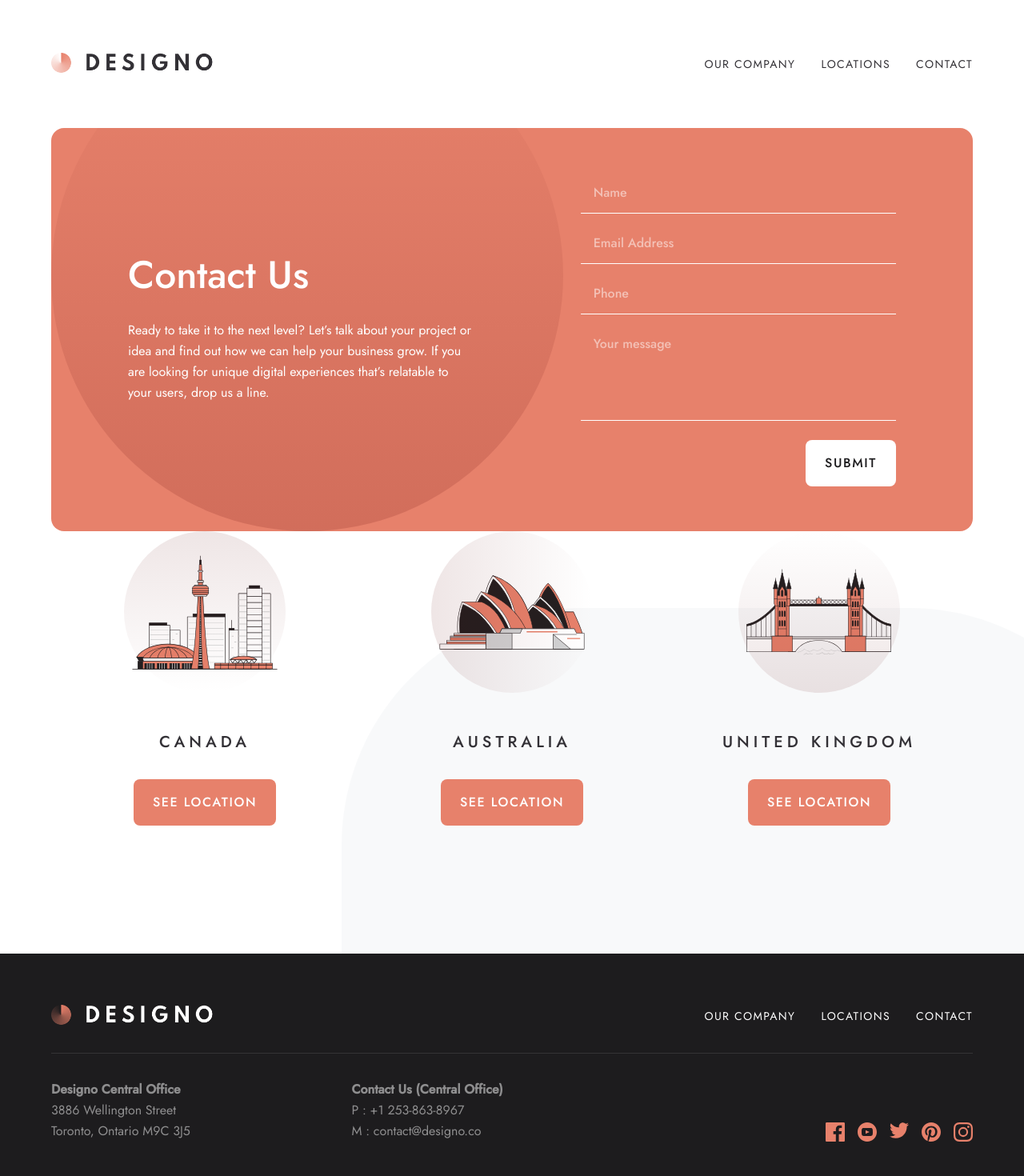
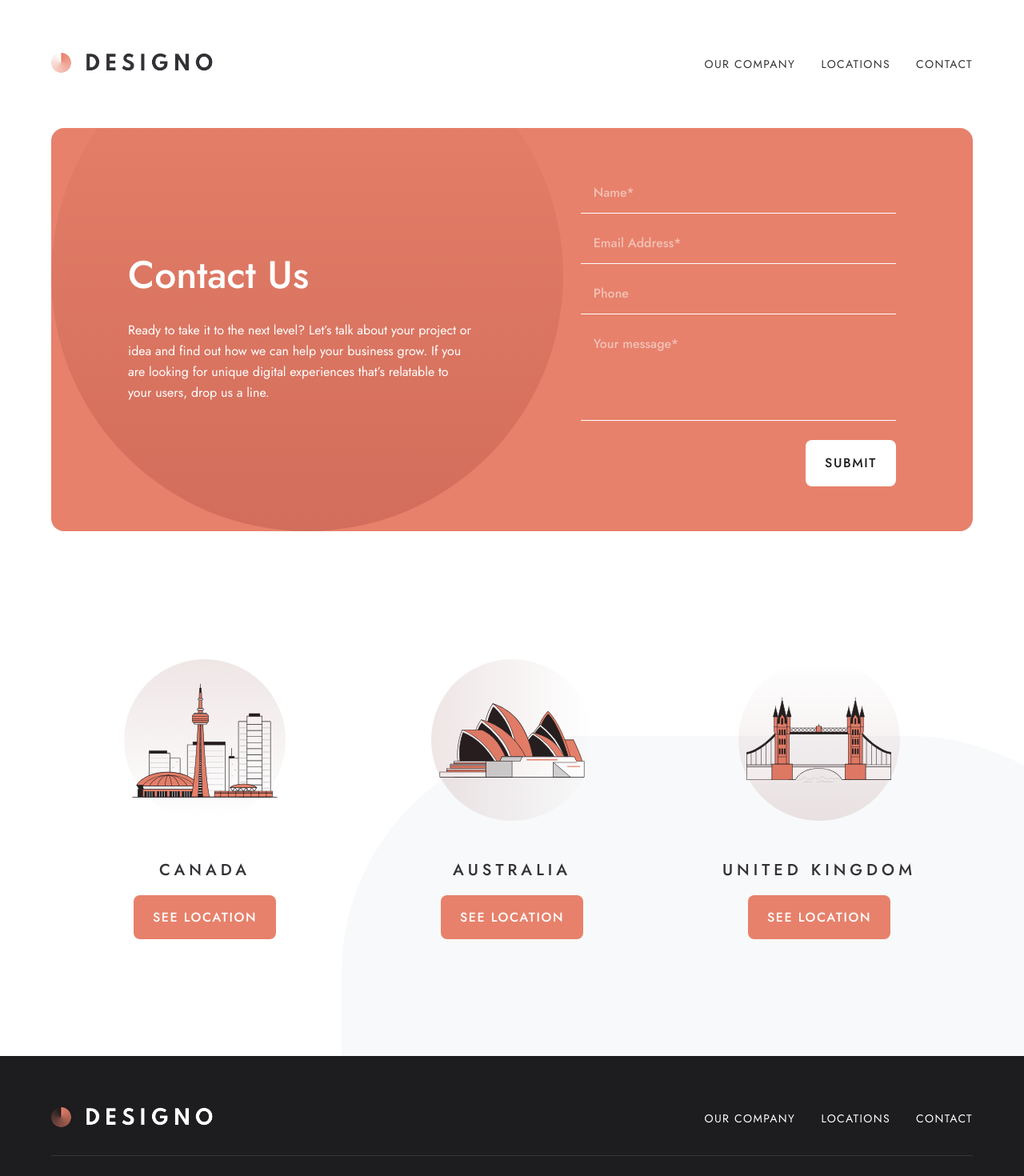
Before and after one commit to BParadowski/designo, a Next.js app: page /contact in a window 1280 px wide. Shown: the top 1470 px of the page at 80% size. Built offline with nearby package versions, Linux system fonts and the light colour scheme.

Commit message:
Add polymorphism to the Button component

```diff
--- a/app/components/Header.tsx
+++ b/app/components/Header.tsx
@@ -5,7 +5,7 @@ import MobileNav from "./MobileNav";
 
 const Header = () => {
   return (
-    <header>
+    <header className="sticky top-0 z-20 bg-white md:static">
       <div className="container">
         <div className="flex h-[--header-height] items-center ">
           <Link href="/">
--- a/app/components/MobileNav.tsx
+++ b/app/components/MobileNav.tsx
@@ -27,9 +27,15 @@ const MobileNav = () => {
             <div className="bg-black">
               <div className="container">
                 <nav className=" flex flex-col gap-8 py-12 text-end text-2xl uppercase tracking-widest text-white">
-                  <Link href="/about">our company</Link>
-                  <Link href="/locations">locations</Link>
-                  <Link href="/contact">contact</Link>
+                  <Link href="/about" onClick={() => setNavOpen(false)}>
+                    our company
+                  </Link>
+                  <Link href="/locations" onClick={() => setNavOpen(false)}>
+                    locations
+                  </Link>
+                  <Link href="/contact" onClick={() => setNavOpen(false)}>
+                    contact
+                  </Link>
                 </nav>
               </div>
             </div>
--- a/app/components/contact/ContactForm.tsx
+++ b/app/components/contact/ContactForm.tsx
@@ -17,8 +17,8 @@ const formSchema = z.object({
 export default function ContactForm() {
   const {
     register,
-    getFieldState,
     handleSubmit,
+    reset,
     formState: { errors },
   } = useForm({
     resolver: zodResolver(formSchema),
@@ -30,31 +30,14 @@ export default function ContactForm() {
       message: "",
     },
   });
-  const nameInvalid = Boolean(getFieldState("name").error);
-  const emailInvalid = Boolean(getFieldState("email").error);
-  const phoneInvalid = Boolean(getFieldState("phone").error);
-  const messageInvalid = Boolean(getFieldState("message").error);
 
   return (
-    <div className=" sm:container">
-      <div
-        className="bg-contact-pattern-mobile sm:bg-contact-pattern-tablet gap-12 bg-primary-700 bg-top bg-no-repeat py-16
-                        text-white sm:gap-8 sm:rounded-2xl sm:bg-[position:left_-8rem_top_-6rem] lg:bg-left-bottom lg:py-14"
-      >
-        <div className="container md:px-14 lg:px-20 xl:px-24">
-          <div className="grid gap-10 lg:grid-flow-col lg:grid-cols-[4fr_3fr]">
-            <div className="grid gap-6 text-center sm:text-start lg:content-center lg:gap-8">
-              <h1 className="text-3xl font-medium md:text-5xl">Contact Us</h1>
-              <p className="lg:max-w-text-narrow">
-                Ready to take it to the next level? Let’s talk about your
-                project or idea and find out how we can help your business grow.
-                If you are looking for unique digital experiences that’s
-                relatable to your users, drop us a line.
-              </p>
-            </div>
     <form
-              className="grid gap-6"
-              onSubmit={handleSubmit((data) => console.log(data))}
+      className="grid gap-10 sm:gap-6"
+      onSubmit={handleSubmit((data) => {
+        console.log(data);
+        reset();
+      })}
     >
       <fieldset className="grid gap-3">
         <div
@@ -65,12 +48,10 @@ export default function ContactForm() {
             type="text"
             className="bg-transparent w-full border-none px-4 py-3 font-medium outline-none placeholder:text-white
                            placeholder:opacity-50 focus-within:placeholder:opacity-80 hover:placeholder:opacity-80"
-                    placeholder="Name"
+            placeholder="Name*"
             {...register("name")}
           />
-                  {nameInvalid && (
-                    <ErrorMessage text={errors.name?.message ?? ""} />
-                  )}
+          {errors.name && <ErrorMessage text={errors.name?.message ?? ""} />}
         </div>
 
         <div
@@ -81,12 +62,10 @@ export default function ContactForm() {
             type="text"
             className="bg-transparent w-full border-none px-4 py-3 font-medium outline-none placeholder:text-white
                            placeholder:opacity-50 focus-within:placeholder:opacity-80 hover:placeholder:opacity-80"
-                    placeholder="Email Address"
+            placeholder="Email Address*"
             {...register("email")}
           />
-                  {emailInvalid && (
-                    <ErrorMessage text={errors.email?.message ?? ""} />
-                  )}
+          {errors.email && <ErrorMessage text={errors.email?.message ?? ""} />}
         </div>
 
         <div
@@ -100,9 +79,7 @@ export default function ContactForm() {
             placeholder="Phone"
             {...register("phone")}
           />
-                  {phoneInvalid && (
-                    <ErrorMessage text={errors.phone?.message ?? ""} />
-                  )}
+          {errors.phone && <ErrorMessage text={errors.phone?.message ?? ""} />}
         </div>
 
         <div
@@ -112,22 +89,20 @@ export default function ContactForm() {
           <textarea
             className="bg-transparent h-28 w-full resize-none border-none px-4 py-3 font-medium outline-none
                            placeholder:text-white placeholder:opacity-50 focus-within:placeholder:opacity-80 hover:placeholder:opacity-80"
-                    placeholder="Your message"
+            placeholder="Your message*"
             {...register("message")}
           />
-                  {messageInvalid && (
+          {errors.message && (
             <ErrorMessage text={errors.message?.message ?? ""} />
           )}
         </div>
       </fieldset>
       <div className="place-self-center lg:place-self-end">
-                <Button theme="neutral">submit</Button>
+        <Button theme="neutral" type="submit">
+          submit
+        </Button>
       </div>
     </form>
-          </div>
-        </div>
-      </div>
-    </div>
   );
 }
 
--- a/app/components/shared/Button.tsx
+++ b/app/components/shared/Button.tsx
@@ -1,13 +1,28 @@
-import Link from "next/link";
-import { ComponentProps, PropsWithChildren } from "react";
+import Link, { LinkProps } from "next/link";
+import {
+  AnchorHTMLAttributes,
+  ButtonHTMLAttributes,
+  PropsWithChildren,
+} from "react";
 
-interface StyledButtonProps {
+interface BaseProps {
   theme: "primary" | "neutral";
-  buttonProps?: Exclude<
-    ComponentProps<"button">,
-    ComponentProps<"button">["className"]
-  >;
 }
+
+interface StyledButtonProps
+  extends BaseProps,
+    Omit<ButtonHTMLAttributes<HTMLButtonElement>, "className"> {
+  as?: "button";
+}
+
+interface StyledLinkProps
+  extends BaseProps,
+    LinkProps,
+    Omit<AnchorHTMLAttributes<HTMLAnchorElement>, "href" | "className"> {
+  as: "Link";
+}
+
+type LinkOrButtonProps = StyledButtonProps | StyledLinkProps;
 
 const themes = {
   primary:
@@ -20,12 +35,22 @@ const Button = ({
   theme,
   children,
   ...props
-}: PropsWithChildren<StyledButtonProps>) => {
-  return (
-    <button className={themes[theme]} {...props}>
-      {children}
-    </button>
-  );
+}: PropsWithChildren<LinkOrButtonProps>) => {
+  if (props.as === "Link") {
+    const { as, ...rest } = props;
+    return (
+      <Link className={themes[theme]} {...rest}>
+        {children}
+      </Link>
+    );
+  } else {
+    const { as, ...rest } = props;
+    return (
+      <button className={themes[theme]} {...rest}>
+        {children}
+      </button>
+    );
+  }
 };
 
 export default Button;
--- a/app/components/shared/CtaCard.tsx
+++ b/app/components/shared/CtaCard.tsx
@@ -23,7 +23,9 @@ const CtaCard = () => {
             </p>
           </div>
           <div className="place-self-center lg:justify-self-end">
-            <Button theme="neutral">get in touch</Button>
+            <Button theme="neutral" as="Link" href="/contact">
+              get in touch
+            </Button>
           </div>
         </div>
       </div>
--- a/app/components/shared/LocationLinks.tsx
+++ b/app/components/shared/LocationLinks.tsx
@@ -16,9 +16,11 @@ const LocationLinks = () => {
         <p className="mt-12 text-xl font-medium uppercase tracking-huge">
           Canada
         </p>
-        <Link href="/locations" className="mt-8">
-          <Button theme="primary">see location</Button>
-        </Link>
+        <div className="mt-8">
+          <Button theme="primary" as="Link" href="/locations">
+            see location
+          </Button>
+        </div>
       </div>
 
       <div className="grid justify-items-center ">
@@ -29,9 +31,11 @@ const LocationLinks = () => {
         <p className="mt-12 text-xl font-medium uppercase tracking-huge">
           Australia
         </p>
-        <Link href="/locations" className="mt-8">
-          <Button theme="primary">see location</Button>
-        </Link>
+        <div className="mt-8">
+          <Button theme="primary" as="Link" href="/locations">
+            see location
+          </Button>
+        </div>
       </div>
 
       <div className="grid justify-items-center">
@@ -42,9 +46,11 @@ const LocationLinks = () => {
         <p className="mt-12 text-xl font-medium uppercase tracking-huge">
           United Kingdom
         </p>
-        <Link href="/locations" className="mt-8">
-          <Button theme="primary">see location</Button>
-        </Link>
+        <div className="mt-8">
+          <Button theme="primary" as="Link" href="/locations">
+            see location
+          </Button>
+        </div>
       </div>
     </div>
   );
--- a/app/contact/page.tsx
+++ b/app/contact/page.tsx
@@ -6,7 +6,29 @@ import ContactForm from "../components/contact/ContactForm";
 export default function Contact() {
   return (
     <main className="overflow-hidden">
-      <ContactForm />
+      {/* Contact form card */}
+      <div className="mb-28 sm:container lg:mb-40">
+        <div
+          className="bg-contact-pattern-mobile sm:bg-contact-pattern-tablet gap-12 bg-primary-700 bg-top bg-no-repeat py-16
+                        text-white sm:gap-8 sm:rounded-2xl sm:bg-[position:left_-8rem_top_-6rem] lg:bg-left-bottom lg:py-14"
+        >
+          <div className="container grid gap-10 md:px-14 lg:grid-flow-col lg:grid-cols-[4fr_3fr] lg:px-20 xl:px-24">
+            {/* Heading and description */}
+            <div className="grid gap-6 text-center sm:text-start lg:content-center lg:gap-8">
+              <h1 className="text-3xl font-medium md:text-5xl">Contact Us</h1>
+              <p className="lg:max-w-text-narrow">
+                Ready to take it to the next level? Let’s talk about your
+                project or idea and find out how we can help your business grow.
+                If you are looking for unique digital experiences that’s
+                relatable to your users, drop us a line.
+              </p>
+            </div>
+
+            <ContactForm />
+          </div>
+        </div>
+      </div>
+
       <div className="container relative mb-28 lg:mb-40">
         <LocationLinks />
         <Image
--- a/app/page.tsx
+++ b/app/page.tsx
@@ -4,7 +4,6 @@ import ImageLink from "./components/shared/ImageLink";
 import Image from "next/image";
 import heroImage from "/public/assets/home/desktop/image-hero-phone.png";
 import Button from "./components/shared/Button";
-import Link from "next/link";
 import leaf from "/public/assets/shared/desktop/bg-pattern-leaf.svg";
 
 export default function Home() {
@@ -30,9 +29,11 @@ export default function Home() {
                   creating fully responsive websites, app design, and engaging
                   brand experiences. Find out more about our services.
                 </p>
-                <Link className="z-10" href="/about">
-                  <Button theme="neutral">learn more</Button>
-                </Link>
+                <div className="z-10">
+                  <Button theme="neutral" as="Link" href="/about">
+                    learn more
+                  </Button>
+                </div>
               </div>
               <div className="z-0 w-fit">
                 <Image
```
Also changed, not shown: 1 other file (tests, documents, lock files or other folders). Lines whose indentation alone changed are shown as unchanged.
